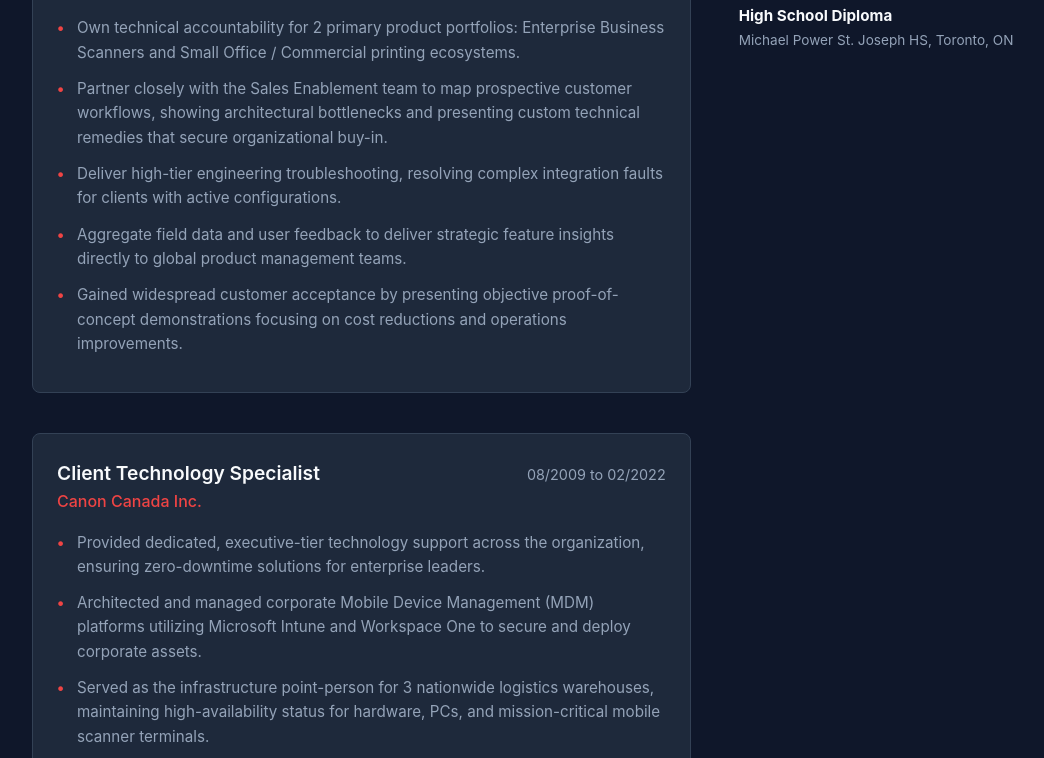
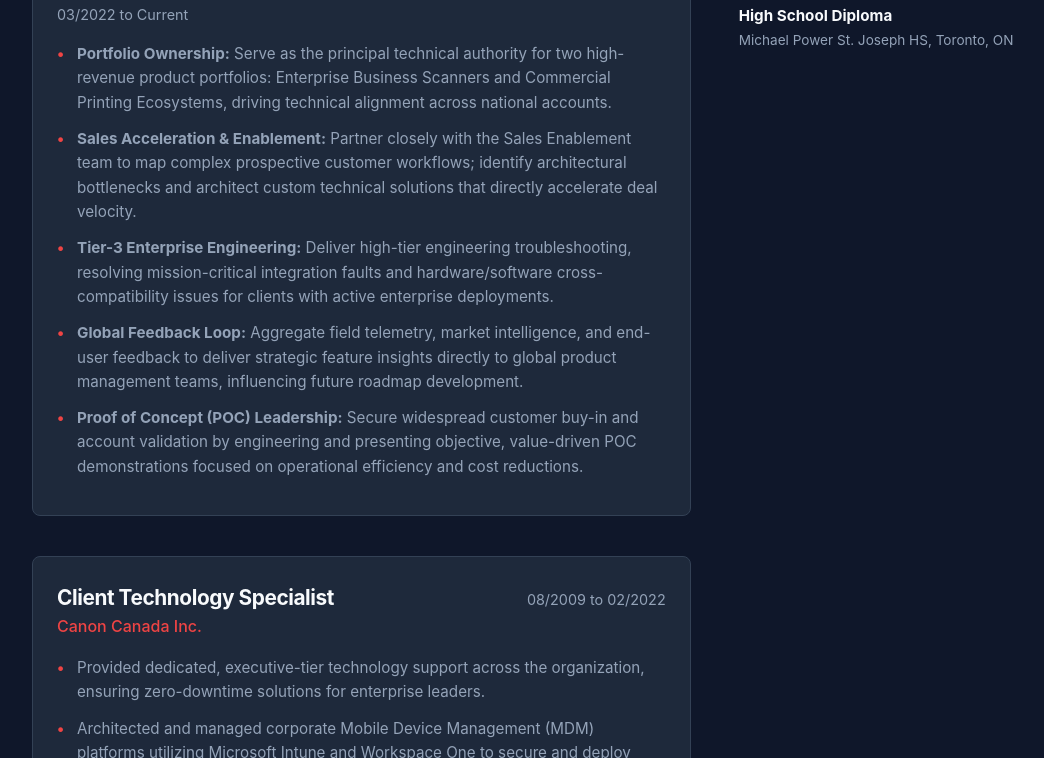
Before and after one commit to alx886/myresume, a plain HTML site: page index.html in a window 1280 px wide. Shown: the part 1275-2033 px from the top of the page, without its empty margins (90-1134 px from the left). Drawn offline with Linux system fonts and the light colour scheme.

Commit message:
Update index.html

```diff
--- a/index.html
+++ b/index.html
@@ -195,9 +195,10 @@
         }
 
         .job-title {
-            font-size: 1.2rem;
+            font-size: 1.3rem;
             color: var(--text-primary);
-            font-weight: 600;
+            font-weight: 700;
+            letter-spacing: -0.02em;
         }
 
         .job-company {
@@ -336,11 +337,11 @@
                             <span class="job-date">03/2022 to Current</span>
                         </div>
                         <ul class="job-bullets">
-                            <li>Own technical accountability for 2 primary product portfolios: Enterprise Business Scanners and Small Office / Commercial printing ecosystems.</li>
-                            <li>Partner closely with the Sales Enablement team to map prospective customer workflows, showing architectural bottlenecks and presenting custom technical remedies that secure organizational buy-in.</li>
-                            <li>Deliver high-tier engineering troubleshooting, resolving complex integration faults for clients with active configurations.</li>
-                            <li>Aggregate field data and user feedback to deliver strategic feature insights directly to global product management teams.</li>
-                            <li>Gained widespread customer acceptance by presenting objective proof-of-concept demonstrations focusing on cost reductions and operations improvements.</li>
+                            <li><strong>Portfolio Ownership:</strong> Serve as the principal technical authority for two high-revenue product portfolios: Enterprise Business Scanners and Commercial Printing Ecosystems, driving technical alignment across national accounts.</li>
+                            <li><strong>Sales Acceleration & Enablement:</strong> Partner closely with the Sales Enablement team to map complex prospective customer workflows; identify architectural bottlenecks and architect custom technical solutions that directly accelerate deal velocity.</li>
+                            <li><strong>Tier-3 Enterprise Engineering:</strong> Deliver high-tier engineering troubleshooting, resolving mission-critical integration faults and hardware/software cross-compatibility issues for clients with active enterprise deployments.</li>
+                            <li><strong>Global Feedback Loop:</strong> Aggregate field telemetry, market intelligence, and end-user feedback to deliver strategic feature insights directly to global product management teams, influencing future roadmap development.</li>
+                            <li><strong>Proof of Concept (POC) Leadership:</strong> Secure widespread customer buy-in and account validation by engineering and presenting objective, value-driven POC demonstrations focused on operational efficiency and cost reductions.</li>
                         </ul>
                     </article>
 
```
